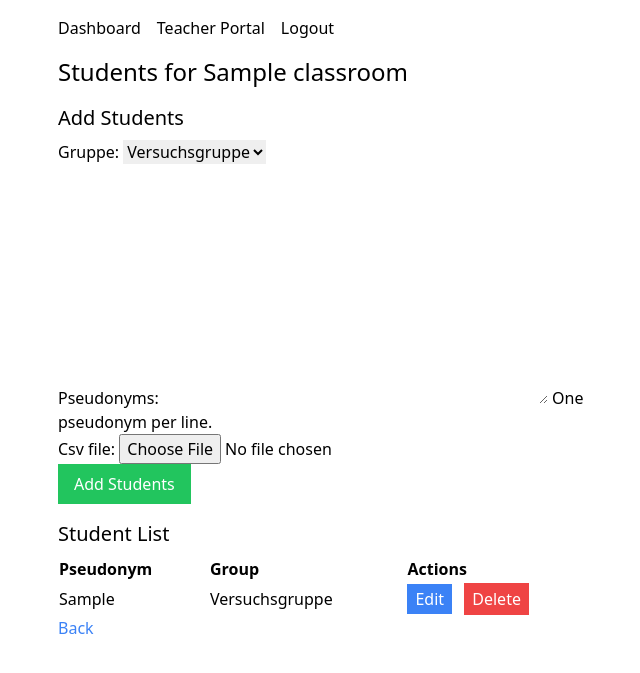
After one commit to jo2000we/EduNav, a Django app: page /teacher/classroom/00000000-0000-0000-0000-000000000001/students/ in a window 1280 px wide. The commit adds this page. Shown: the top 673 px of the page, without its empty margins (310-950 px from the left). Run offline with Django 4.2, Linux system fonts and the light colour scheme; a user stored in the database is signed in; tables that the repository leaves empty hold one stand-in row (values such as "Sample post"); some libraries are stand-ins or nearby versions.

Commit message:
Add bulk student management in teacher portal

```diff
--- a/src/teacher_portal/forms.py
+++ b/src/teacher_portal/forms.py
@@ -1,5 +1,9 @@
+import csv
+import io
+
 from django import forms
 
+from accounts.models import User
 from config.models import SiteSettings
 from lessons.models import Classroom
 
@@ -17,3 +21,49 @@ class ClassroomForm(forms.ModelForm):
     class Meta:
         model = Classroom
         fields = ["name", "use_ai"]
+
+
+class StudentForm(forms.ModelForm):
+    class Meta:
+        model = User
+        fields = ["pseudonym", "gruppe"]
+
+
+class BulkStudentsForm(forms.Form):
+    gruppe = forms.ChoiceField(choices=User.GROUP_CHOICES)
+    pseudonyms = forms.CharField(
+        widget=forms.Textarea,
+        required=False,
+        help_text="One pseudonym per line.",
+    )
+    csv_file = forms.FileField(required=False)
+
+    def clean(self):
+        cleaned_data = super().clean()
+        pseudonyms_text = cleaned_data.get("pseudonyms", "")
+        csv_file = cleaned_data.get("csv_file")
+        pseudonym_list: list[str] = []
+
+        if pseudonyms_text:
+            pseudonym_list.extend(
+                [p.strip() for p in pseudonyms_text.splitlines() if p.strip()]
+            )
+
+        if csv_file:
+            try:
+                data = csv_file.read().decode("utf-8")
+            except AttributeError:
+                data = csv_file.read().decode()
+            reader = csv.reader(io.StringIO(data))
+            for row in reader:
+                for field in row:
+                    if field.strip():
+                        pseudonym_list.append(field.strip())
+
+        if not pseudonym_list:
+            raise forms.ValidationError(
+                "Please provide pseudonyms via textarea or CSV file."
+            )
+
+        cleaned_data["pseudonym_list"] = pseudonym_list
+        return cleaned_data
--- /dev/null
+++ b/src/teacher_portal/templates/teacher_portal/classroom_students.html
@@ -0,0 +1,44 @@
+{% extends "base.html" %}
+
+{% block title %}Students{% endblock %}
+
+{% block content %}
+<h1 class="text-2xl mb-4">Students for {{ classroom.name }}</h1>
+
+<h2 class="text-xl mb-2">Add Students</h2>
+<form method="post" enctype="multipart/form-data" class="mb-4">
+    {% csrf_token %}
+    {{ form.as_p }}
+    <button type="submit" class="bg-green-500 text-white px-4 py-2">Add Students</button>
+</form>
+
+<h2 class="text-xl mb-2">Student List</h2>
+<table class="min-w-full">
+    <thead>
+        <tr>
+            <th class="text-left">Pseudonym</th>
+            <th class="text-left">Group</th>
+            <th class="text-left">Actions</th>
+        </tr>
+    </thead>
+    <tbody>
+        {% for student in students %}
+        <tr>
+            <td>{{ student.pseudonym }}</td>
+            <td>{{ student.get_gruppe_display }}</td>
+            <td>
+                <a href="{% url 'teacher_portal:edit_student' student.id %}" class="bg-blue-500 text-white px-2 py-1 mr-2">Edit</a>
+                <form method="post" action="{% url 'teacher_portal:delete_student' student.id %}" class="inline">
+                    {% csrf_token %}
+                    <button type="submit" class="bg-red-500 text-white px-2 py-1">Delete</button>
+                </form>
+            </td>
+        </tr>
+        {% empty %}
+        <tr><td colspan="3">No students yet.</td></tr>
+        {% endfor %}
+    </tbody>
+</table>
+
+<a href="{% url 'teacher_portal:portal' %}" class="text-blue-500">Back</a>
+{% endblock %}
--- a/src/teacher_portal/templates/teacher_portal/portal.html
+++ b/src/teacher_portal/templates/teacher_portal/portal.html
@@ -44,6 +44,7 @@
                 </td>
                 <td>{% if c.use_ai %}Yes{% else %}No{% endif %}</td>
                 <td>
+                    <a href="{% url 'teacher_portal:classroom_students' c.id %}" class="bg-green-500 text-white px-2 py-1 mr-2">Students</a>
                     <a href="{% url 'teacher_portal:edit_classroom' c.id %}" class="bg-blue-500 text-white px-2 py-1 mr-2">Edit</a>
                     <form method="post" action="{% url 'teacher_portal:delete_classroom' c.id %}" class="inline">
                         {% csrf_token %}
--- a/src/teacher_portal/urls.py
+++ b/src/teacher_portal/urls.py
@@ -13,4 +13,11 @@ urlpatterns = [
         views.regenerate_classroom_code,
         name="regenerate_classroom_code",
     ),
+    path(
+        "classroom/<uuid:pk>/students/",
+        views.classroom_students,
+        name="classroom_students",
+    ),
+    path("student/<uuid:pk>/edit/", views.edit_student, name="edit_student"),
+    path("student/<uuid:pk>/delete/", views.delete_student, name="delete_student"),
 ]
--- a/src/teacher_portal/views.py
+++ b/src/teacher_portal/views.py
@@ -1,10 +1,16 @@
 from django.contrib.admin.views.decorators import staff_member_required
 from django.shortcuts import get_object_or_404, redirect, render
 
+from accounts.models import User
 from config.models import SiteSettings
 from lessons.models import Classroom
 
-from .forms import ClassroomForm, SiteSettingsForm
+from .forms import (
+    BulkStudentsForm,
+    ClassroomForm,
+    SiteSettingsForm,
+    StudentForm,
+)
 
 
 @staff_member_required
@@ -69,3 +75,52 @@ def regenerate_classroom_code(request, pk):
         classroom.code = None
         classroom.save()
     return redirect("teacher_portal:portal")
+
+
+@staff_member_required
+def classroom_students(request, pk):
+    classroom = get_object_or_404(Classroom, pk=pk)
+    students = User.objects.filter(classroom=classroom).order_by("pseudonym")
+    form = BulkStudentsForm()
+    if request.method == "POST":
+        form = BulkStudentsForm(request.POST, request.FILES)
+        if form.is_valid():
+            gruppe = form.cleaned_data["gruppe"]
+            for pseudonym in form.cleaned_data["pseudonym_list"]:
+                User.objects.create_user(
+                    pseudonym=pseudonym, classroom=classroom, gruppe=gruppe
+                )
+            return redirect("teacher_portal:classroom_students", pk=classroom.pk)
+    return render(
+        request,
+        "teacher_portal/classroom_students.html",
+        {"classroom": classroom, "students": students, "form": form},
+    )
+
+
+@staff_member_required
+def edit_student(request, pk):
+    student = get_object_or_404(User, pk=pk)
+    if request.method == "POST":
+        form = StudentForm(request.POST, instance=student)
+        if form.is_valid():
+            form.save()
+            return redirect(
+                "teacher_portal:classroom_students", pk=student.classroom_id
+            )
+    else:
+        form = StudentForm(instance=student)
+    return render(
+        request,
+        "teacher_portal/edit_student.html",
+        {"form": form, "student": student},
+    )
+
+
+@staff_member_required
+def delete_student(request, pk):
+    student = get_object_or_404(User, pk=pk)
+    classroom_pk = student.classroom_id
+    if request.method == "POST":
+        student.delete()
+    return redirect("teacher_portal:classroom_students", pk=classroom_pk)
```
Also changed, not shown: src/teacher_portal/templates/teacher_portal/edit_student.html (added, +13 -0 lines), tests/test_teacher_portal.py (+27 -0 lines).
